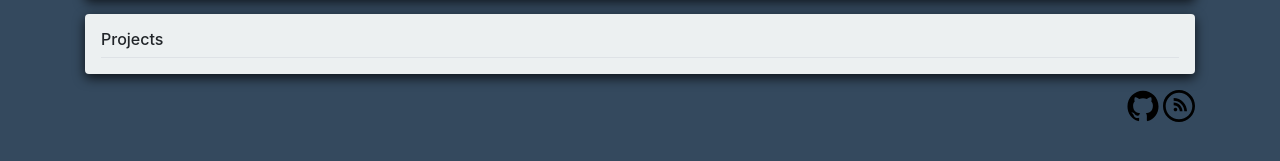
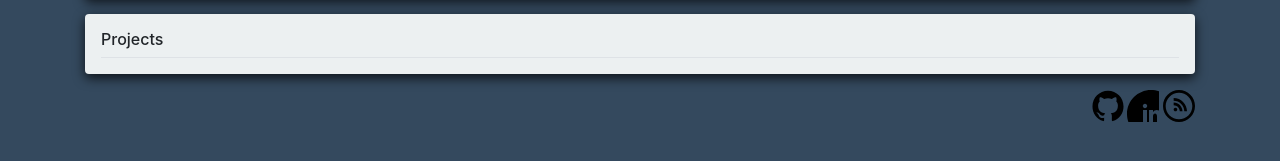
Before and after one commit to evanlindsey/evanlindsey.github.io, a Jekyll site: the page built from index.md, in a window 1280 px wide. Shown: the part 239-400 px from the top of the page. Built offline with Jekyll 4.4.1, drawn with Linux system fonts in a browser that asks for light colours; nearby versions of some CDN libraries.

Commit message:
update footer social links

```diff
--- /dev/null
+++ b/_includes/icon-linkedin.html
@@ -0,0 +1 @@
+<a href="https://linkedin.com/in/{{ include.username }}"><span class="icon icon--linkedin">{% include icon-linkedin.svg %}</span></a>
--- a/_includes/social.html
+++ b/_includes/social.html
@@ -3,7 +3,7 @@
   <small class="d-block text-right mt-3">
 
     <div class="footer-col footer-col-2">
-      {% include icon-github.html username=site.github_username %} {% include icon-rss.html %}
+      {% include icon-github.html username=site.github_username %} {% include icon-linkedin.html username=site.linkedin_username %} {% include icon-rss.html %}
     </div>
 
   </small>
```
Also changed, not shown: _includes/icon-linkedin.svg (added).
